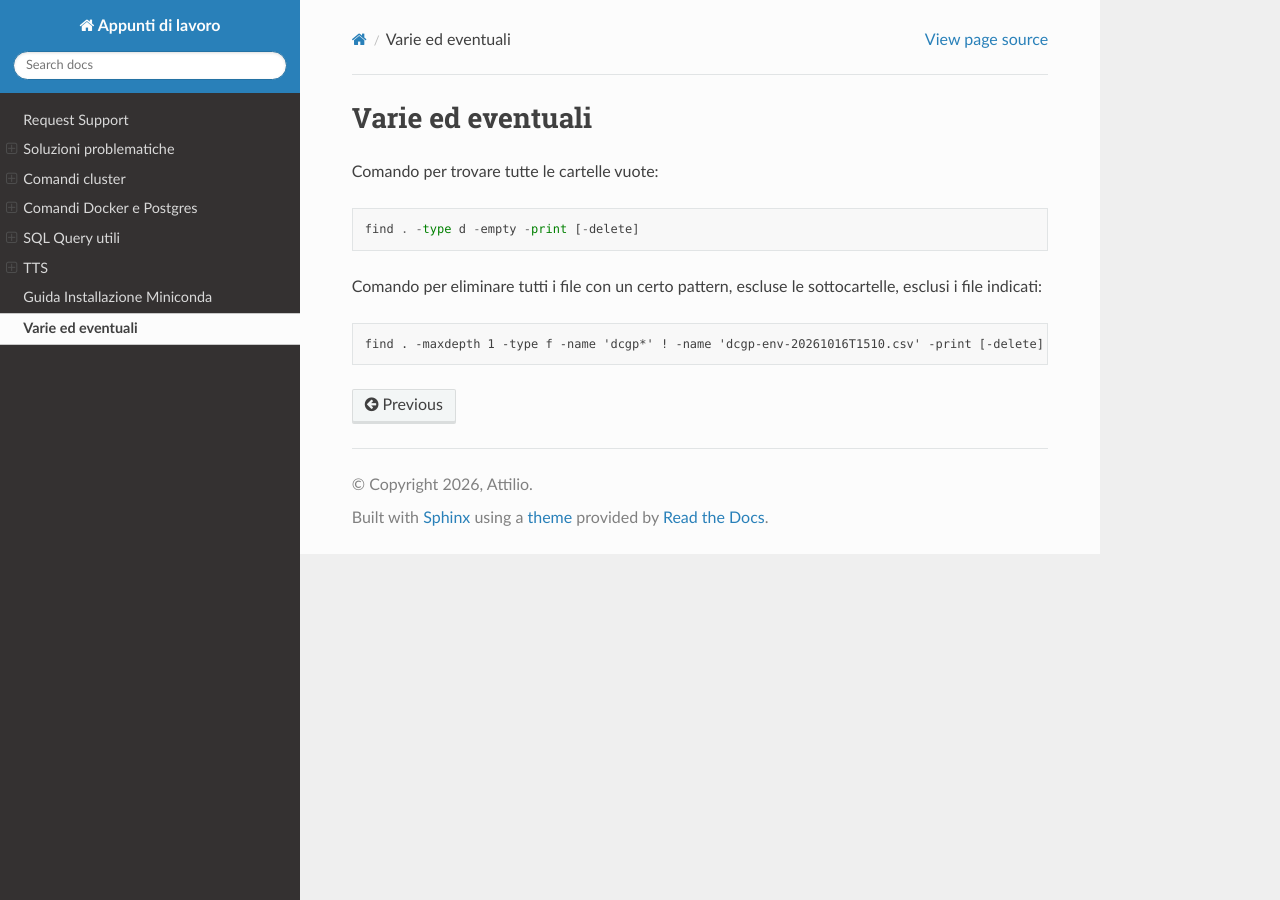
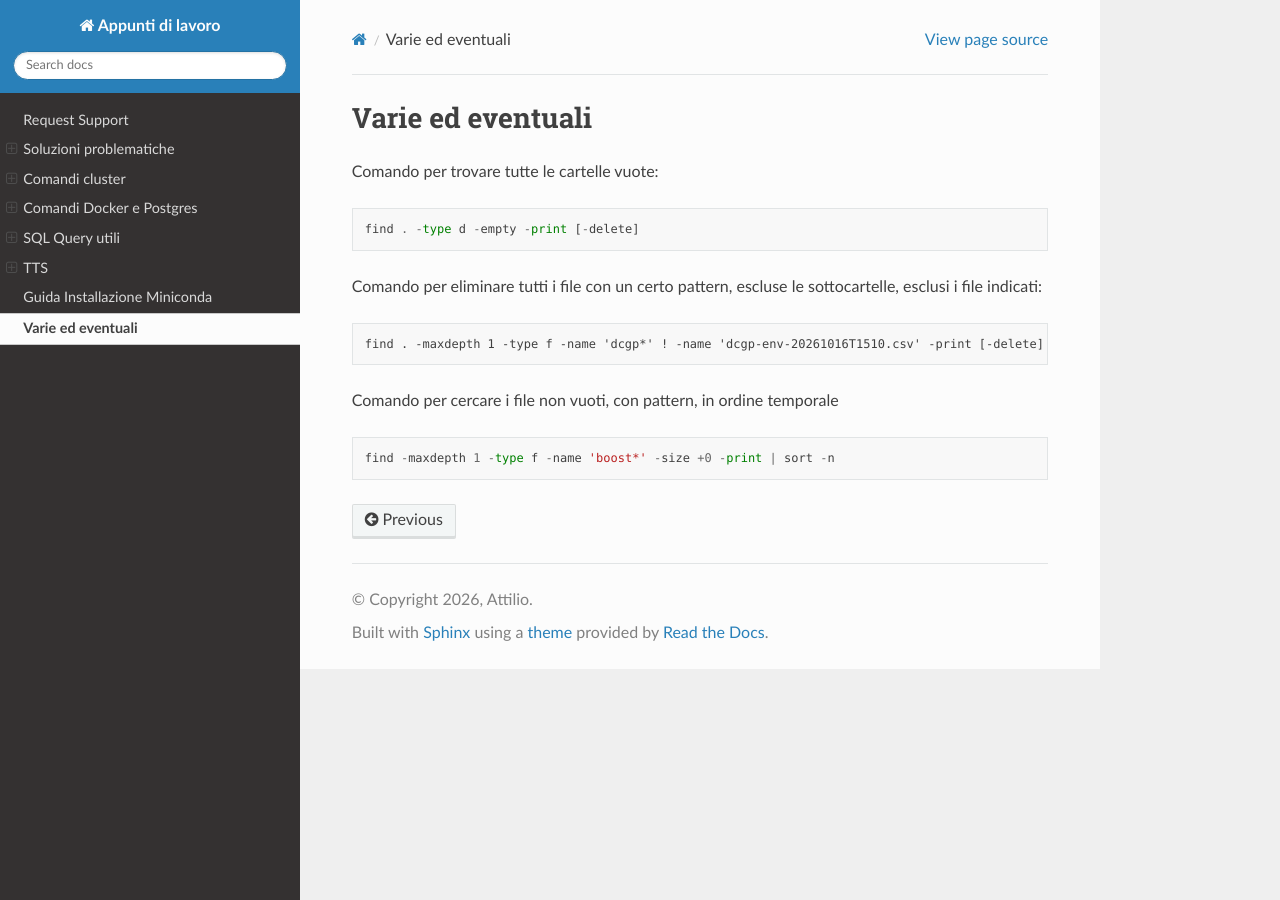
Before and after one commit to Plraska707/appunti_di_lavoro, a Sphinx documentation site: the page built from docs/source/varie.md, in a window 1280 px wide. Built offline with Sphinx 7.4.7 and the Read the Docs theme 3.1.0, drawn with Linux system fonts in a browser that asks for light colours.

Commit message:
comando in varie

````diff
--- a/docs/source/varie.md
+++ b/docs/source/varie.md
@@ -10,3 +10,8 @@ Comando per eliminare tutti i file con un certo pattern, escluse le sottocartell
 ```
 find . -maxdepth 1 -type f -name 'dcgp*' ! -name 'dcgp-env-20261016T1510.csv' -print [-delete]
 ```
+
+Comando per cercare i file non vuoti, con pattern, in ordine temporale
+```
+find -maxdepth 1 -type f -name 'boost*' -size +0 -print | sort -n
+```
````
